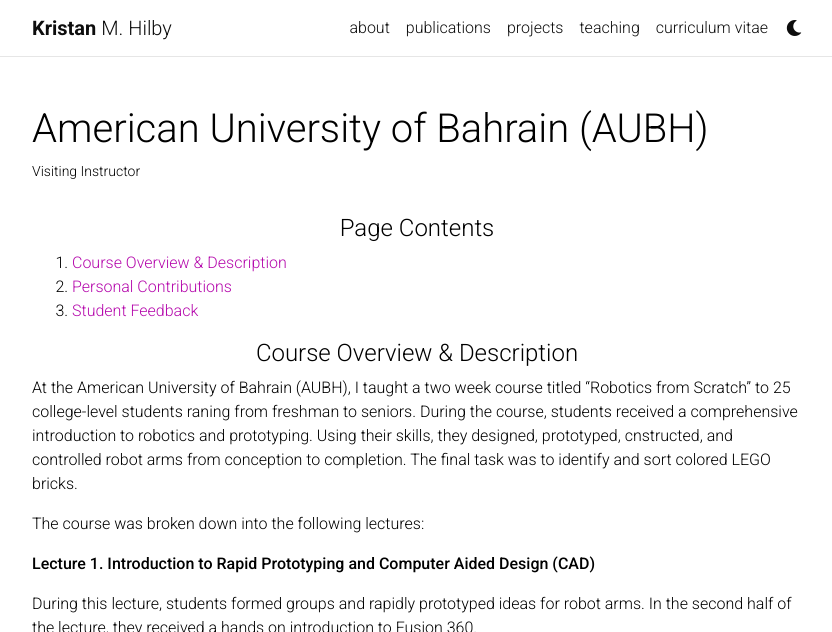
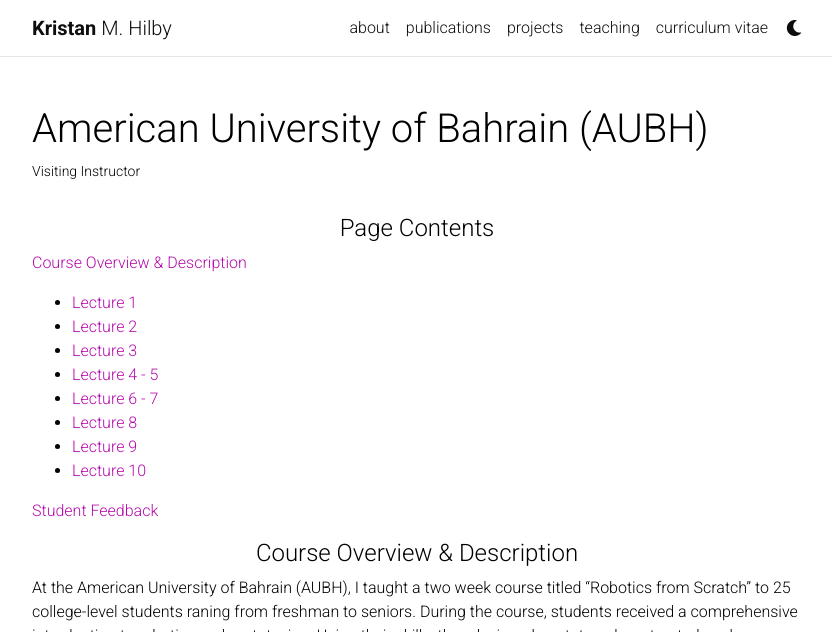
Before and after one commit to kristanhilby/kristanhilby.github.io, a Jekyll site: the page built from _teaching/1_project.md, in a window 1280 px wide and 900 px high, cut to the strip 0-632 px from the top of the window. Shown: the whole strip, without its empty margins (223-1055 px from the left). Built offline with Jekyll 4.4.1, drawn with Linux system fonts in a browser that asks for light colours; full-size pictures stand in for the smaller copies a plugin makes; comment, search, counter and statistics services are not loaded; a style sheet for code colours, icons or effects is not loaded; some of the changed text lies outside the part shown.

Commit message:
updating project files

```diff
--- a/_teaching/1_project.md
+++ b/_teaching/1_project.md
@@ -8,16 +8,25 @@ category: Prior Teaching Experience
 ---
 <h4 style="text-align: center;">Page Contents</h4>
 
-1. [Course Overview & Description](#cod)
-2. [Personal Contributions](#pcontr)
-3. [Student Feedback](#fdbk)
+[Course Overview & Description](#cod)
+   * [Lecture 1](#lect1_aubh)
+   * [Lecture 2](#lect2_aubh)
+   * [Lecture 3](#lect3_aubh)
+   * [Lecture 4 - 5](#lect45_aubh)
+   * [Lecture 6 - 7](#lect67_aubh)
+   * [Lecture 8](#lect8_aubh)
+   * [Lecture 9](#lect9_rvis)
+   * [Lecture 10](#lect10_rvis)
+
+[Student Feedback](#fdbk)
+
 
 <h4 id="cod" style="text-align: center;">Course Overview & Description</h4>
 At the American University of Bahrain (AUBH), I taught a two week course titled "Robotics from Scratch" to 25 college-level students raning from freshman to seniors. During the course, students received a comprehensive introduction to robotics and prototyping. Using their skills, they designed, prototyped, cnstructed, and controlled robot arms from conception to completion. The final task was to identify and sort colored LEGO bricks.
 
 The course was broken down into the following lectures:
 
-**Lecture 1. Introduction to Rapid Prototyping and Computer Aided Design (CAD)**
+##### **Lecture 1. Introduction to Rapid Prototyping and Computer Aided Design (CAD)** {#lect1_aubh}
 
 During this lecture, students formed groups and rapidly prototyped ideas for robot arms. In the second half of the lecture, they received a hands on introduction to Fusion 360.
 
@@ -109,8 +118,6 @@ During the final lecture, students competed to sort LEGO bricks as fast as possi
     LEGO sorting competition.
 </div>
 
-<h4 id="pcontr" style="text-align: center;">Personal Contributions</h4>
-
 <h4 id="fdbk" style="text-align: center;">Student Feedback</h4>
 
 > "The instructors were truly kind and inspiring, imparting their knowledge and expertise with us in a way that made the learning experience both engaging and impactful. Their passion for Robotics and Machine Learning was contagious, and I came away from this workshop with a newfound appreciation for these fields... To my instructors, thank you for your unwavering support and guidance. Your impact on us was truly transformative, and I am forever in your debt." -[Maitham Jasim](https://www.linkedin.com/feed/update/urn:li:activity:7027038300141957121?updateEntityUrn=urn%3Ali%3Afs_feedUpdate%3A%28V2%2Curn%3Ali%3Aactivity%3A7027038300141957121%29)
```
Also changed, not shown: other parts of _teaching/1_project.md (+7 -7 lines), _teaching/2_project.md (+10 -9 lines), _teaching/3_project.md (+0 -3 lines).
